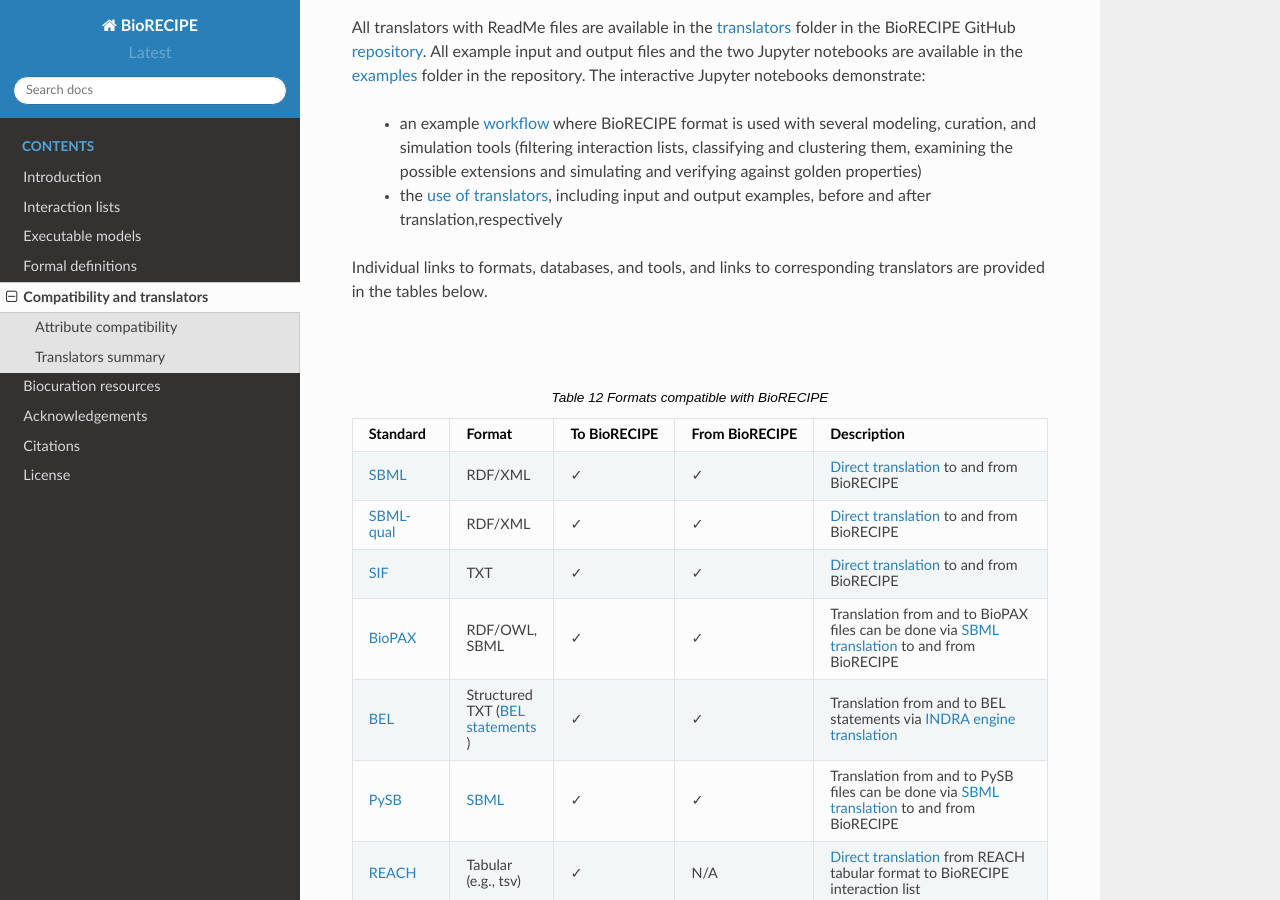
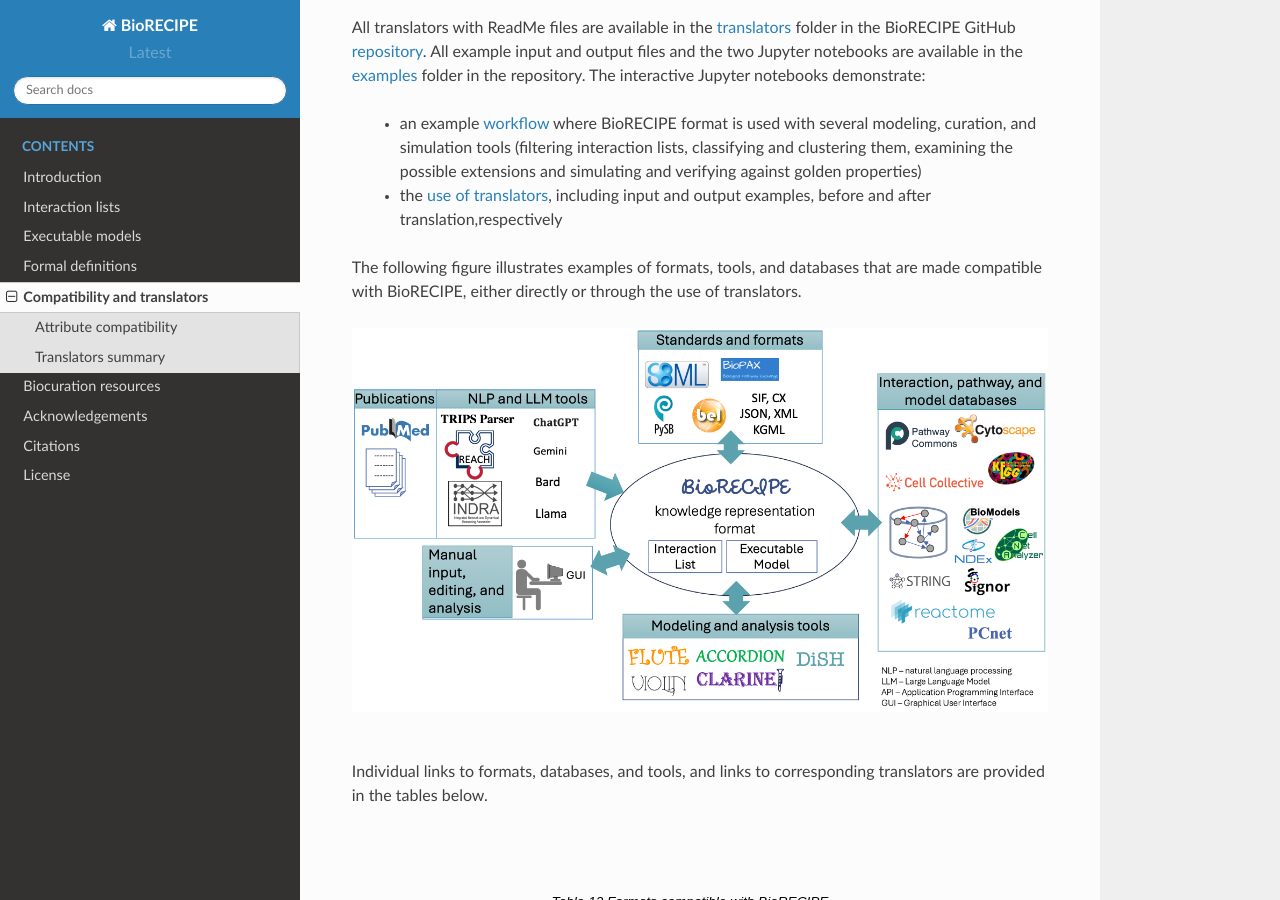
Before and after one commit to pitt-miskov-zivanov-lab/BioRECIPE, a Sphinx documentation site: the page built from docs/compatibility.rst, in a window 1280 px wide and 900 px high, scrolled down 939 px. Built offline with Sphinx 7.4.7 and the Read the Docs theme 2.0.0, drawn with Linux system fonts in a browser that asks for light colours.

Commit message:
Update compatibility.rst

```diff
--- a/docs/compatibility.rst
+++ b/docs/compatibility.rst
@@ -23,7 +23,13 @@ All translators with ReadMe files are available in the `translators <https://git
     - an example `workflow <https://github.com/pitt-miskov-zivanov-lab/BioRECIPE/blob/main/examples/workflow.ipynb>`_ where BioRECIPE format is used with several modeling, curation, and simulation tools (filtering interaction lists, classifying and clustering them, examining the possible extensions and simulating and verifying against golden properties)
     - the `use of translators <https://github.com/pitt-miskov-zivanov-lab/BioRECIPE/blob/main/examples/use_translators.ipynb>`_, including input and output examples, before and after translation,respectively
 
+The following figure illustrates examples of formats, tools, and databases that are made compatible with BioRECIPE, either directly or through the use of translators.
 
+.. figure:: figures/figure_examples_compatibility.png
+    :align: center
+    :alt: internal figure
+
+|
 
 Individual links to formats, databases, and tools, and links to corresponding translators are provided in the tables below.
 
```
